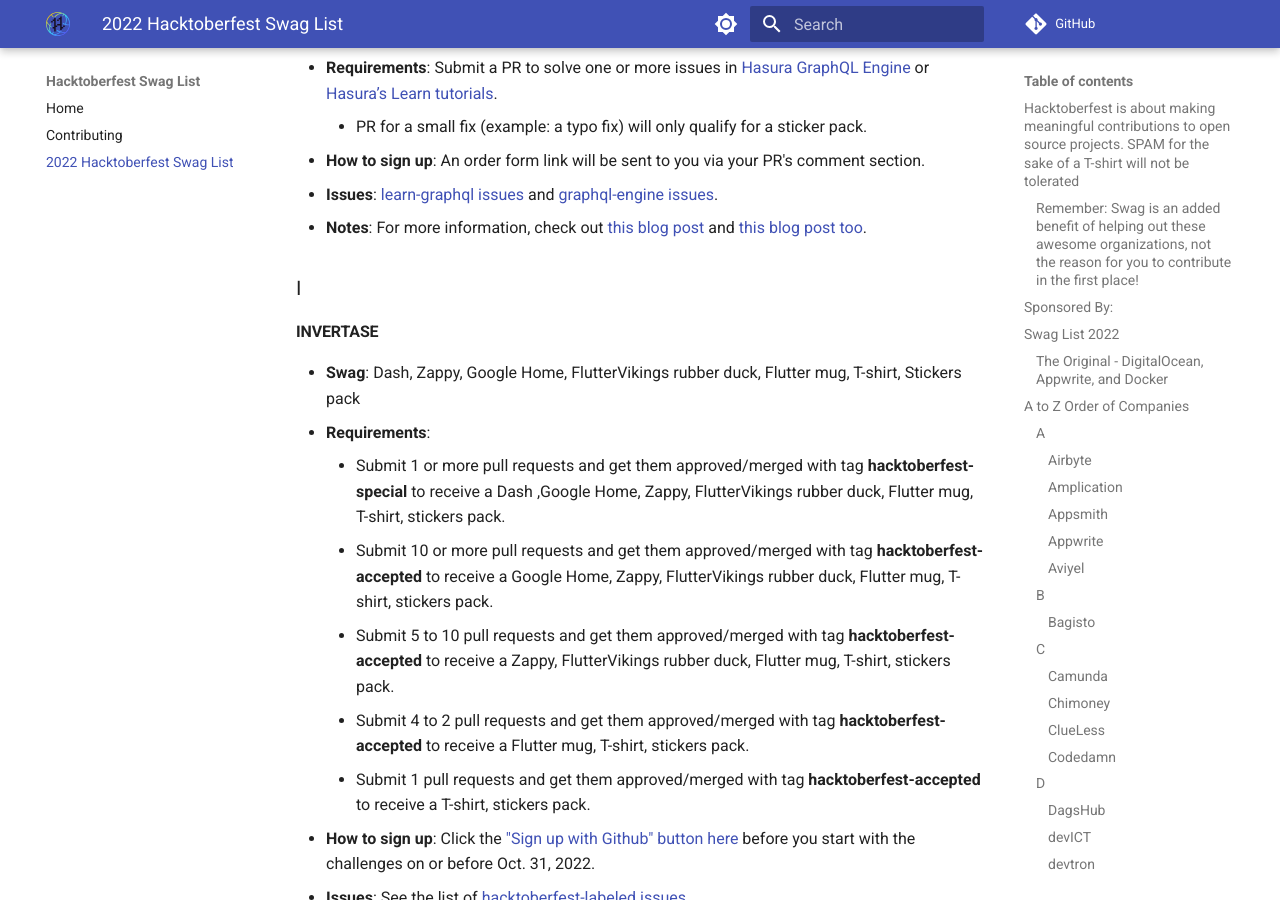
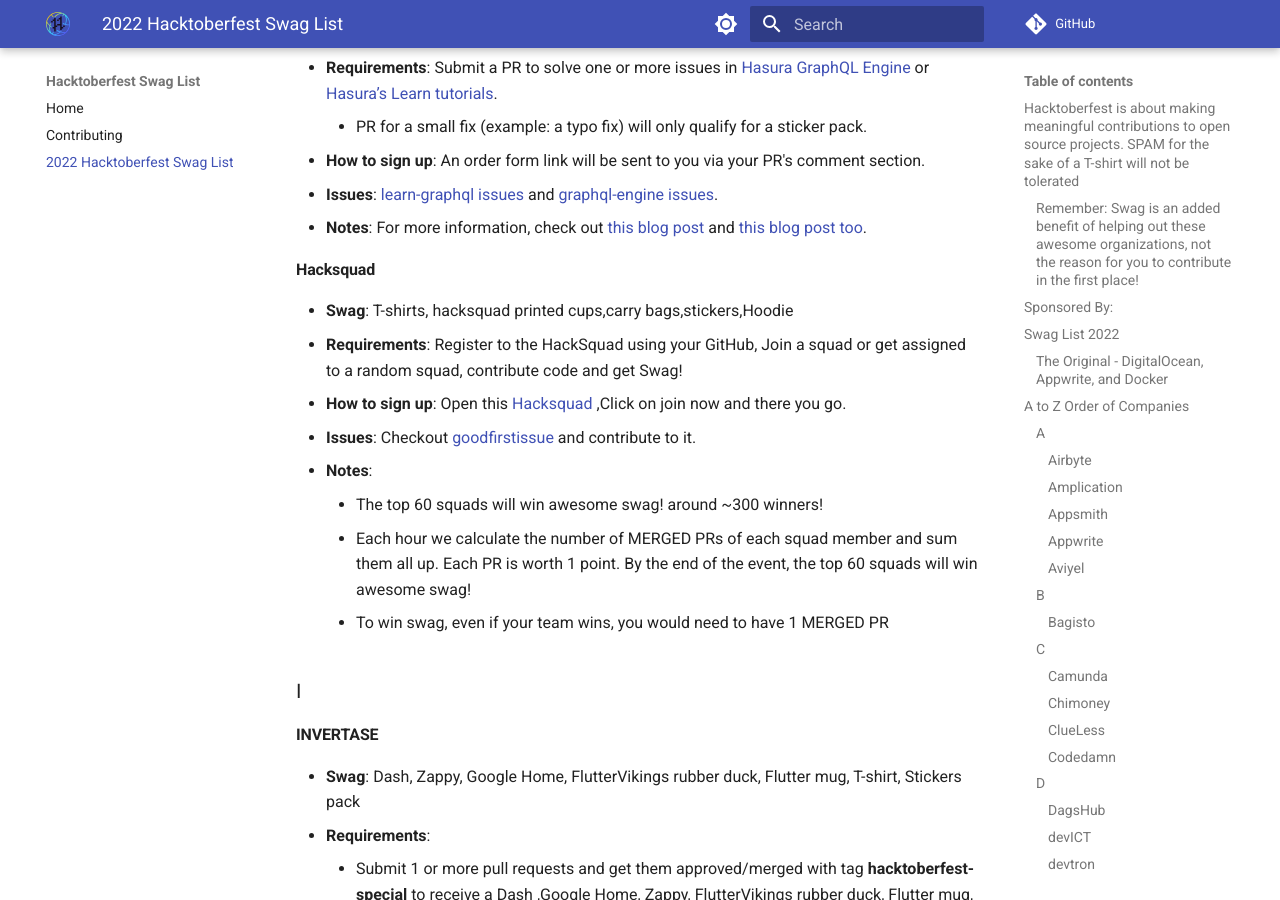
Before and after one commit to crweiner/hacktoberfest-swag-list, an MkDocs documentation site: the page built from docs/list.md, in a window 1280 px wide and 900 px high, scrolled down 8789 px. Built offline with MkDocs 1.6.1 and Material for MkDocs 9.7.7, drawn with Linux system fonts in a browser that asks for light colours; plug-ins that fetch from the network failed and are left out; comment, search, counter and statistics services are not loaded.

Commit message:
Added hacksquad to the list.md file

```diff
--- a/docs/list.md
+++ b/docs/list.md
@@ -261,6 +261,19 @@
 - **How to sign up**: An order form link will be sent to you via your PR's comment section.
 - **Issues**: [learn-graphql issues](https://github.com/hasura/learn-graphql/issues) and [graphql-engine issues](https://github.com/hasura/graphql-engine/issues).
 - **Notes**: For more information, check out [this blog post](https://hasura.io/blog/hasura-joins-hacktoberfest-3rd-year-in-a-row/) and [this blog post too](https://hasura.io/blog/with-hasura-celebrate-open-source-in-style-with-hacktoberfest/).
+
+#### **Hacksquad**
+
+- **Swag**: T-shirts, hacksquad printed cups,carry bags,stickers,Hoodie
+- **Requirements**:
+    Register to the HackSquad using your GitHub, Join a squad or get assigned to a random squad, contribute code and get Swag!
+- **How to sign up**: Open this [Hacksquad](https://www.hacksquad.dev/) ,Click on join now and there you go.
+- **Issues**: Checkout [goodfirstissue](https://goodfirstissue.dev/) and contribute to it.
+- **Notes**:
+    - The top 60 squads will win awesome swag! around ~300 winners!
+    - Each hour we calculate the number of MERGED PRs of each squad member and sum them all up. Each PR is worth 1 point. By the end of the event, the top 60 squads will win awesome swag!
+    - To win swag, even if your team wins, you would need to have 1 MERGED PR
+
 
 ### I
 
```
